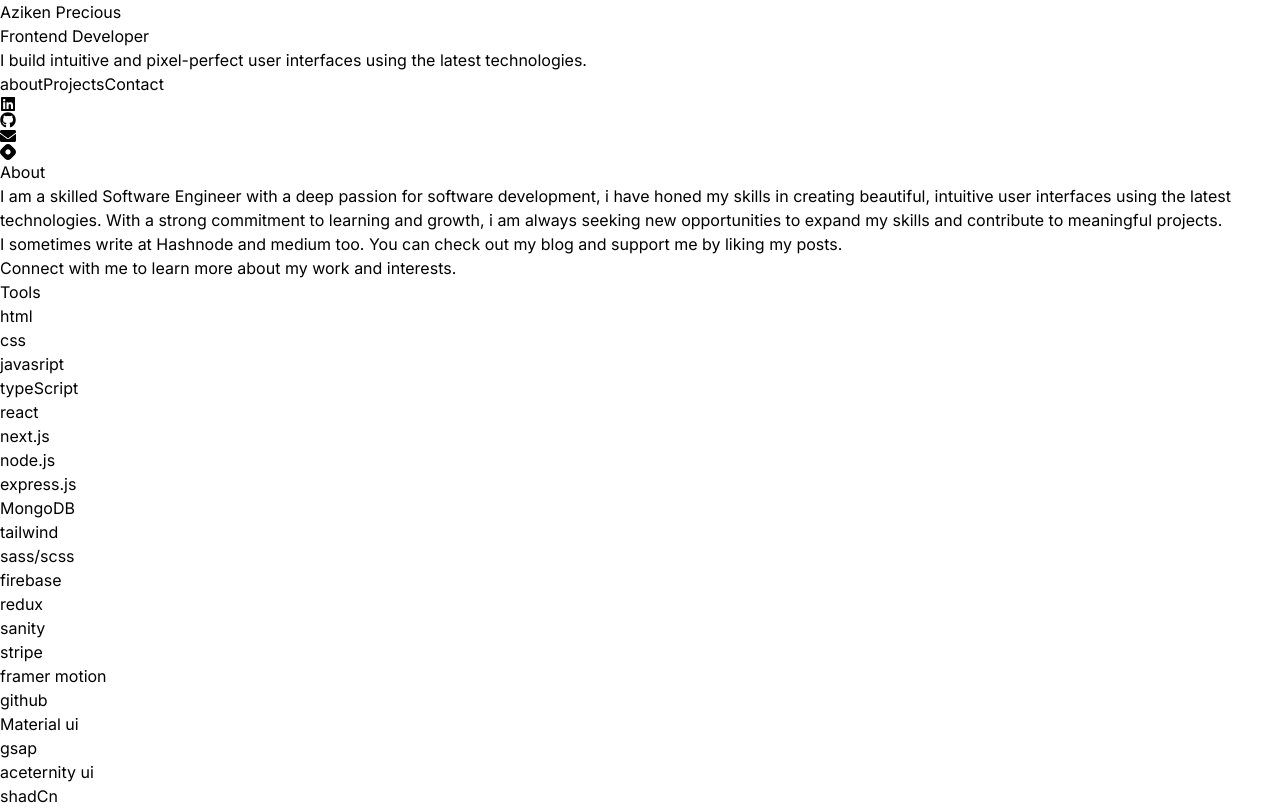
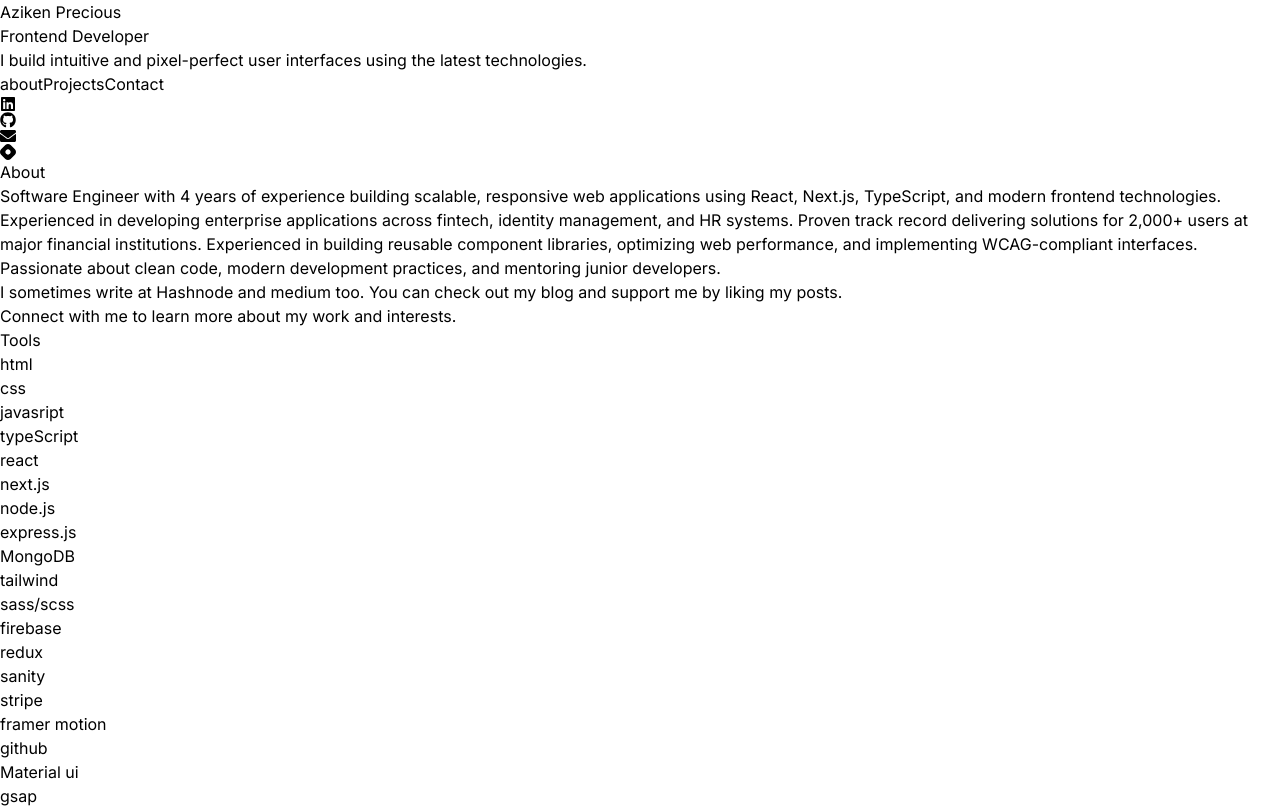
Before and after one commit to Azikenp/portfolio-v2, a React (Vite) app: page / in a window 1280 px wide. Shown: the top 808 px of the page. Built offline with nearby package versions, Linux system fonts and the light colour scheme.

Commit message:
update about section

```diff
--- a/src/components/About.jsx
+++ b/src/components/About.jsx
@@ -64,12 +64,7 @@ const About = () => {
         </h1>
 
         <p className="mb-4 lg:mb-6">
-          I am a skilled Software Engineer with a deep passion for software
-          development, i have honed my skills in creating beautiful, intuitive
-          user interfaces using the latest technologies. With a strong
-          commitment to learning and growth, i am always seeking new
-          opportunities to expand my skills and contribute to meaningful
-          projects.
+           Software Engineer with 4 years of experience building scalable, responsive web applications using React, Next.js, TypeScript, and modern frontend technologies. Experienced in developing enterprise applications across fintech, identity management, and HR systems. Proven track record delivering solutions for 2,000+ users at major financial institutions. Experienced in building reusable component libraries, optimizing web performance, and implementing WCAG-compliant interfaces. Passionate about clean code, modern development practices, and mentoring junior developers.
         </p>
 
         <p className="mb-4 lg:mb-6">
--- a/src/components/Contact.jsx
+++ b/src/components/Contact.jsx
@@ -5,7 +5,7 @@ import { AppContext } from "../context/AppContext";
 const Contact = () => {
   const { refs } = useContext(AppContext);
   return (
-    <div ref={refs.section3} id="contact" className="lg:px-5 lg:mt-[200px]">
+    <div ref={refs.section3} id="contact" className="lg:px-5 lg:mt-[100px]">
       <h2 className="uppercase text-zinc-200 font-bold text-[14px] mb-8 mt-24 lg:hidden">
         Contact Me
       </h2>
--- a/src/components/Footer.jsx
+++ b/src/components/Footer.jsx
@@ -1,6 +1,6 @@
 const Footer = () => {
   return (
-    <div className="lg:px-5 mt-28 md:mt-40 lg:mt-60">
+    <div className="lg:px-5 mt-28 md:mt-20">
       <p className="text-[14px]">
         This website code was written entirely from scratch by Me in{" "}
         <span className="tracking-wide text-slate-200/90">
```
